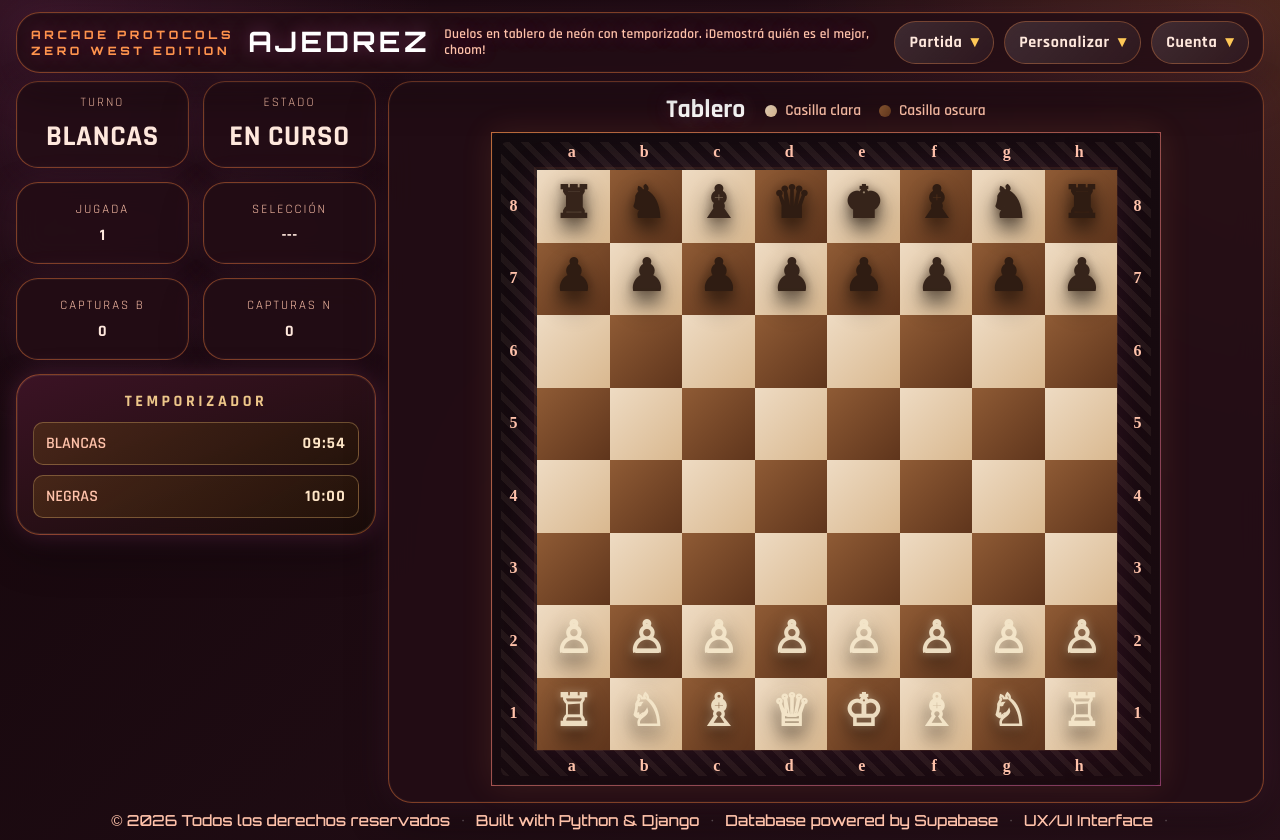
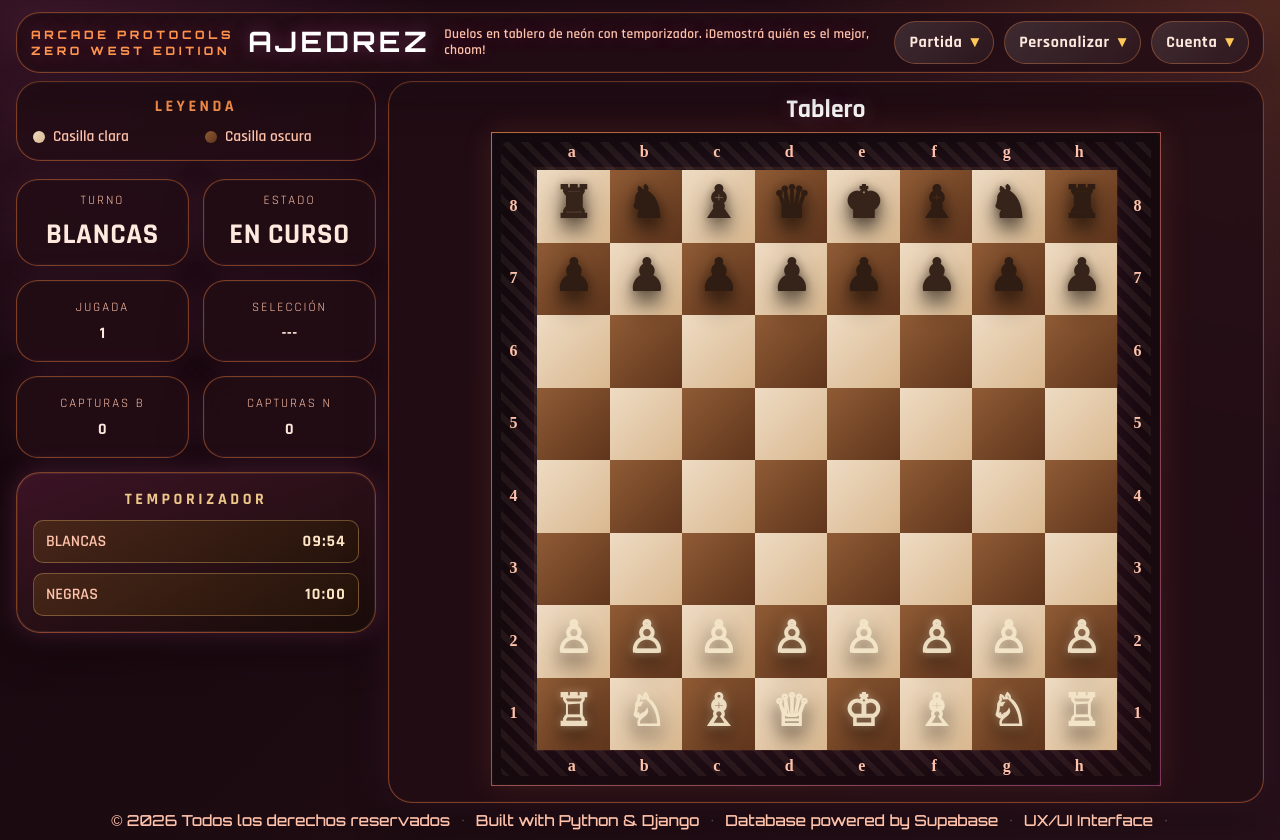
Before and after one commit to lu-developer476/Ajedrez, a Django app: page / in a window 1280 px wide. Shown: the top 840 px of the page. Run offline with Django 5.2, Linux system fonts and the light colour scheme; data that the repository does not hold is empty.

Commit message:
Move board legend to sidebar (#47)

```diff
--- a/core/static/core/css/styles.css
+++ b/core/static/core/css/styles.css
@@ -118,6 +118,21 @@ body {
 
 .brand-box { padding: 14px 16px; text-align: center; }
 
+.board-legend-card {
+  padding: 14px 16px;
+  display: grid;
+  gap: 10px;
+}
+
+.board-legend-card .legend-inline {
+  justify-content: flex-start;
+}
+
+.board-legend-card .legend-inline span {
+  flex: 1 1 140px;
+  text-align: left;
+}
+
 .game-shell.font-theme-orbitron {
   --font-main: 'Orbitron', sans-serif;
   --font-title: 'Orbitron', sans-serif;
--- a/core/templates/core/index.html
+++ b/core/templates/core/index.html
@@ -54,6 +54,10 @@
         <h1>AJEDREZ<span>ZERO WEST EDITION</span></h1>
         <p class="tagline">Duelos en tablero de neón con temporizador. ¡Demostrá quién es el mejor, choom!</p>
       </div>
+      <aside class="board-legend-card panel-glow" aria-label="Leyenda del tablero">
+        <p class="eyebrow">Leyenda</p>
+        <div class="legend-inline"><span><i id="light-cell-dot" class="dot dot-light"></i>Casilla clara</span><span><i id="dark-cell-dot" class="dot dot-dark"></i>Casilla oscura</span></div>
+      </aside>
       <div id="estado" class="stats-grid">
         <article class="stat-card panel-glow"><span class="stat-label">TURNO</span><strong id="turn-indicator">BLANCAS</strong></article>
         <article class="stat-card panel-glow"><span class="stat-label">ESTADO</span><strong id="status-text">EN CURSO</strong></article>
@@ -90,7 +94,6 @@
       <div class="board-topbar">
         <div class="board-title-group">
           <h2>Tablero</h2>
-          <div class="legend-inline"><span><i id="light-cell-dot" class="dot dot-light"></i>Casilla clara</span><span><i id="dark-cell-dot" class="dot dot-dark"></i>Casilla oscura</span></div>
         </div>
       </div>
       <div class="board-wrap">
```
